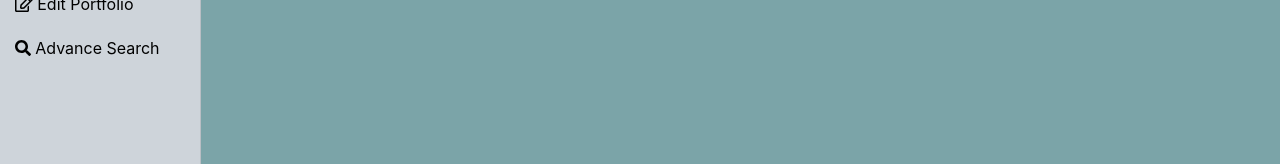
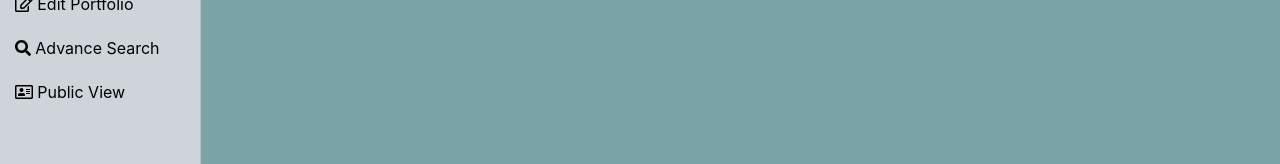
Before and after one commit to brandynm34/showOffStatic, an Angular app in the folder angular-src/: page /dashboard in a window 1280 px wide. Shown: the part 398-562 px from the top of the page. Built offline with nearby package versions, Linux system fonts and the light colour scheme; no server answers; sample sign-in values are in the browser's storage; some icons are missing; a web font is replaced by a local one.

Commit message:
added pulic view btn

```diff
--- a/angular-src/src/app/components/dashboard/dashboard.component.html
+++ b/angular-src/src/app/components/dashboard/dashboard.component.html
@@ -34,6 +34,12 @@
             Advance Search
           </button>
       </li>
+      <li class="nav-item">
+        <button type="button"  class="nav-link" routerLink="/public">
+          <span><i class="far fa-address-card"></i></span>
+          Public View
+        </button>
+      </li>
     </ul>
 
     </nav>
```
